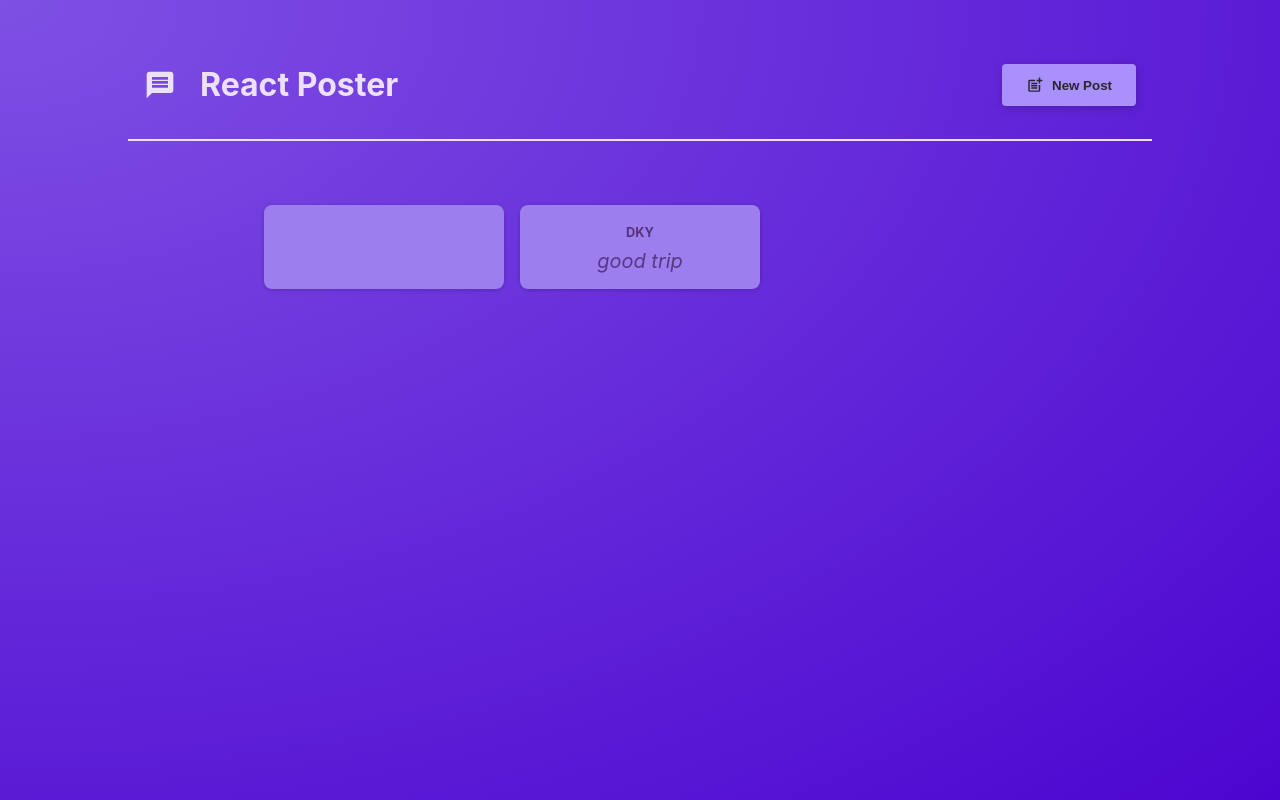
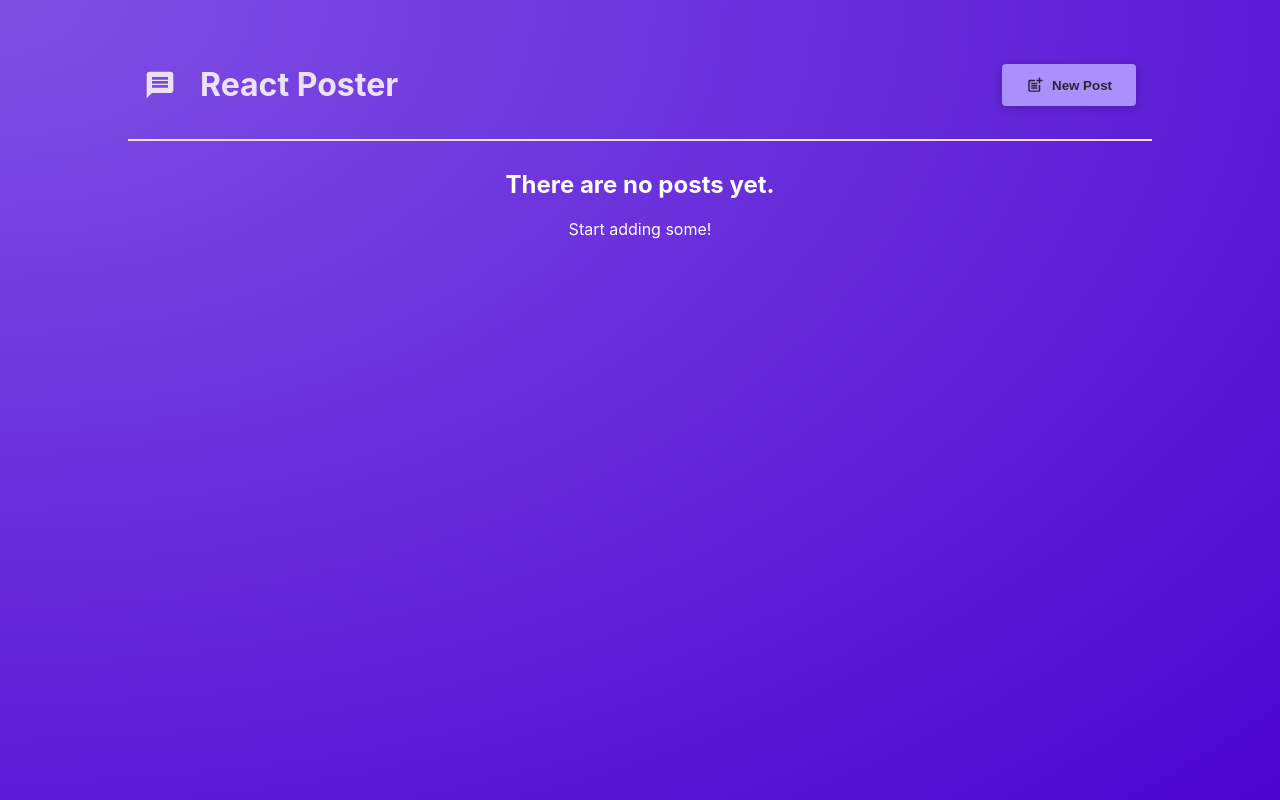
Before and after one commit to KimJayhyun/react-crash-course, a React (Vite) app: page / in a window 1280 px wide. Built offline with nearby package versions, Linux system fonts and the light colour scheme.

Commit message:
35. 목록 데이터 표시하기:

```diff
--- a/src/components/NewPost.jsx
+++ b/src/components/NewPost.jsx
@@ -1,16 +1,42 @@
 import classes from "./NewPost.module.css";
+import { useState } from "react";
 
-function NewPost(onBodyChange, onAuthorChange, onCancel) {
+function NewPost({ onCancel, onAddPost }) {
   // document.querySelector("textarea").addEventListener("change", function (event) {});
+  const [enteredBody, setEnteredBody] = useState("");
+  const [enteredAuthor, setEnteredAuthor] = useState("");
+
+  function bodyChangeHandler(event) {
+    setEnteredBody(event.target.value);
+  }
+
+  function authorChangeHandler(event) {
+    setEnteredAuthor(event.target.value);
+  }
+
+  function submitHandler(event) {
+    event.preventDefault();
+    const postData = {
+      body: enteredBody,
+      author: enteredAuthor,
+    };
+
+    console.log(postData);
+
+    onAddPost(postData);
+
+    onCancel();
+  }
+
   return (
-    <form className={classes.form}>
+    <form className={classes.form} onSubmit={submitHandler}>
       <p>
         <label htmlFor="body">Text</label>
-        <textarea id="body" required rows={3} onChange={onBodyChange} />
+        <textarea id="body" required rows={3} onChange={bodyChangeHandler} />
       </p>
       <p>
         <label htmlFor="name">Your name</label>
-        <input type="text" id="name" required onChange={onAuthorChange} />
+        <input type="text" id="name" required onChange={authorChangeHandler} />
       </p>
       <p className={classes.actions}>
         <button type="button" onClick={onCancel}>
--- a/src/components/PostsList.jsx
+++ b/src/components/PostsList.jsx
@@ -5,45 +5,32 @@ import Modal from "./Modal";
 import classes from "./PostsList.module.css";
 
 function PostsList({ isPosting, onStopPosting }) {
-  const [enteredBody, setEnteredBody] = useState("");
-  const [enteredAuthor, setEnteredAuthor] = useState("");
+  const [posts, setPosts] = useState([]);
 
-  function bodyChangeHandler(event) {
-    setEnteredBody(event.target.value);
+  function addPostHandler(postData) {
+    setPosts((existingPosts) => [postData, ...existingPosts]);
   }
-
-  function authorChangeHandler(event) {
-    setEnteredAuthor(event.target.value);
-  }
-
-  // let modalContent;
-
-  // if (modalIsVisible) {
-  //   modalContent = (
-  //     <Modal onClose={hideModalHandler}>
-  //       <NewPost
-  //         onBodyChange={bodyChangeHandler}
-  //         onAuthorChange={authorChangeHandler}
-  //       />
-  //     </Modal>
-  //   );
-  // }
 
   return (
     <>
       {isPosting && (
         <Modal onClose={onStopPosting}>
-          <NewPost
-            onBodyChange={bodyChangeHandler}
-            onAuthorChange={authorChangeHandler}
-            onCancel={onStopPosting}
-          />
+          <NewPost onCancel={onStopPosting} onAddPost={addPostHandler} />
         </Modal>
       )}
-      <ul className={classes.posts}>
-        <Post author={enteredAuthor} body={enteredBody} />
-        <Post author="dky" body="good trip" />
-      </ul>
+      {posts.length > 0 && (
+        <ul className={classes.posts}>
+          {posts.map((post) => (
+            <Post key={post.body} author={post.author} body={post.body} />
+          ))}
+        </ul>
+      )}
+      {posts.length === 0 && (
+        <div style={{ textAlign: "center", color: "white" }}>
+          <h2>There are no posts yet.</h2>
+          <p>Start adding some!</p>
+        </div>
+      )}
     </>
   );
 }
```
Also changed, not shown: 3 other files (tests, documents, lock files or other folders).
